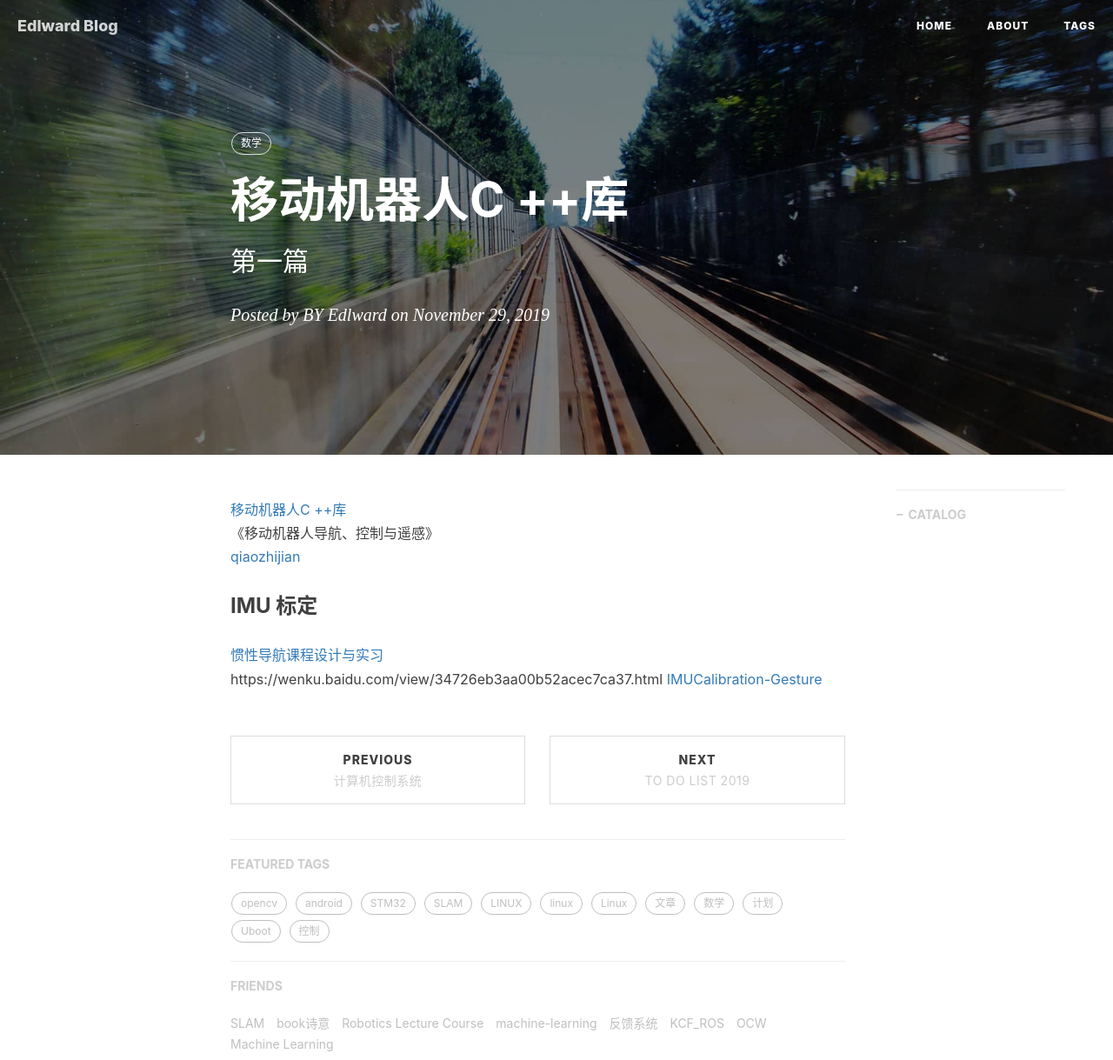
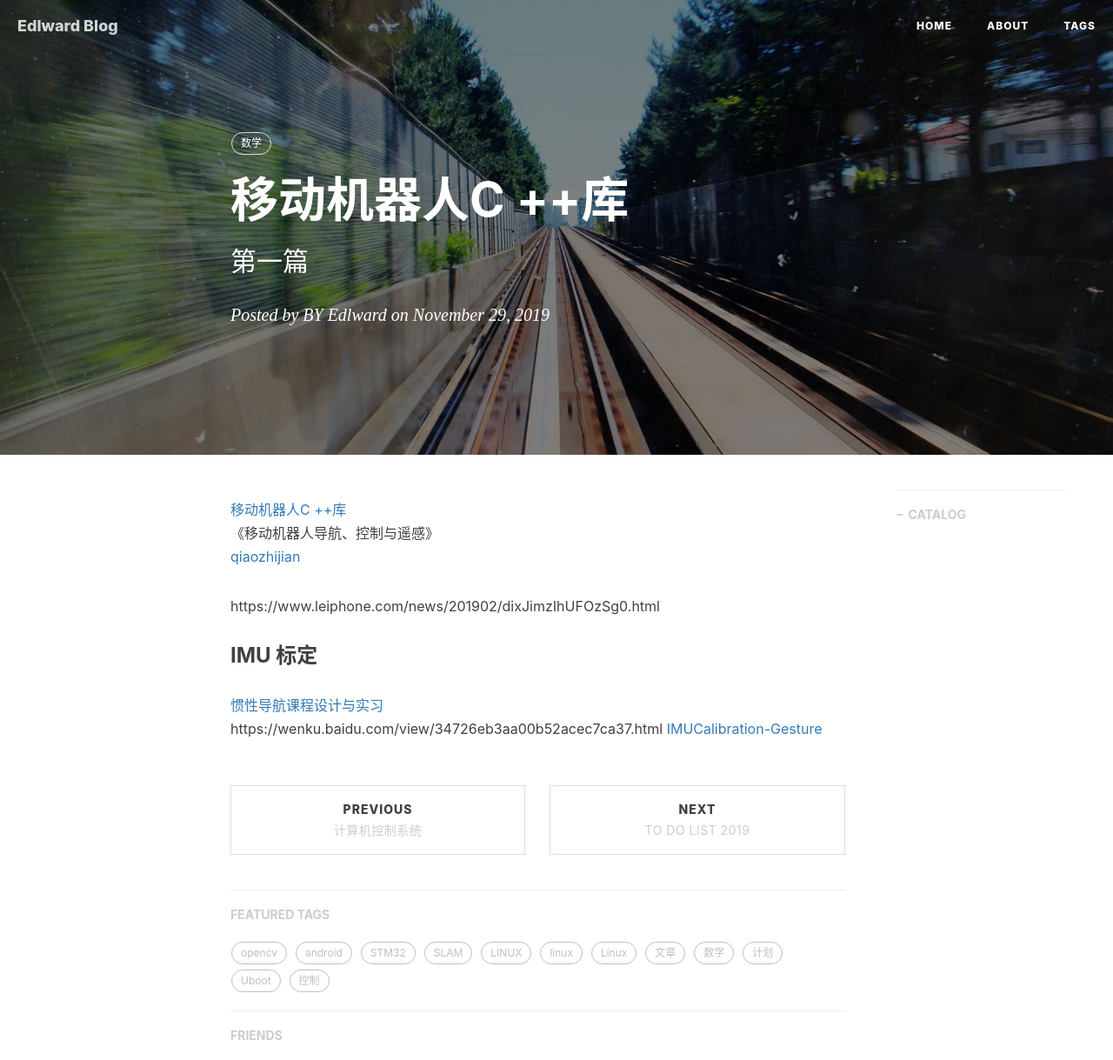
Before and after one commit to gary-robotics/dlward, a Jekyll site: the page built from _posts/2019-12-04-移动机器人C ++库-2019.markdown, in a window 1280 px wide, cut to the strip 0-1219 px from the top of the page. Shown: the whole strip at 87% size. Built offline with Jekyll 4.4.1, drawn with Linux system fonts in a browser that asks for light colours; nearby versions of some CDN libraries; comment, search, counter and statistics services are not loaded; some of the changed lines change nothing that is shown.

Commit message:
Update 2019-12-04-移动机器人C ++库-2019.markdown

```diff
--- a/_posts/2019-12-04-移动机器人C ++库-2019.markdown
+++ b/_posts/2019-12-04-移动机器人C ++库-2019.markdown
@@ -13,6 +13,7 @@ tags:                               #标签
 《移动机器人导航、控制与遥感》
 [qiaozhijian](https://github.com/qiaozhijian)
 
+https://www.leiphone.com/news/201902/dixJimzIhUFOzSg0.html
 ### IMU 标定
 [惯性导航课程设计与实习](http://lab.sgg.whu.edu.cn/a/xiazai/dagang/20180312/517.html)
 https://wenku.baidu.com/view/34726eb3aa00b52acec7ca37.html
```
